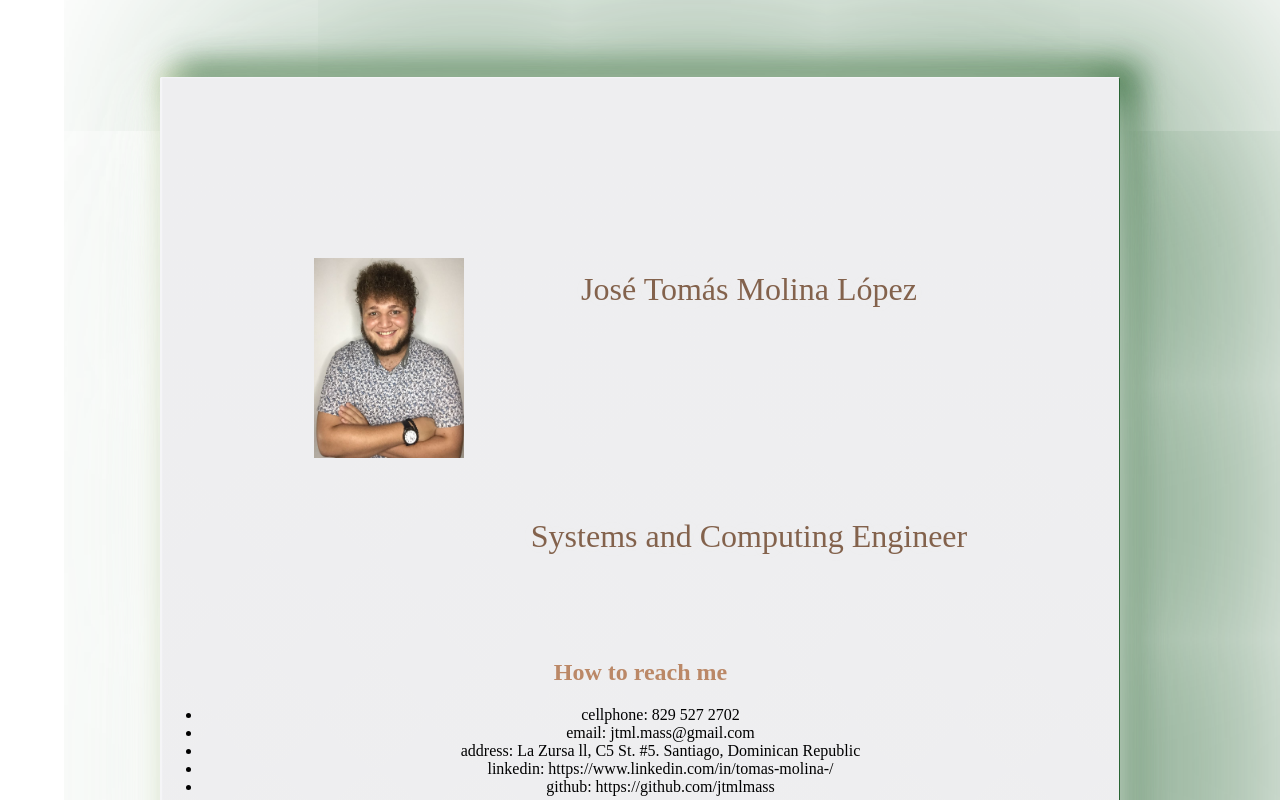
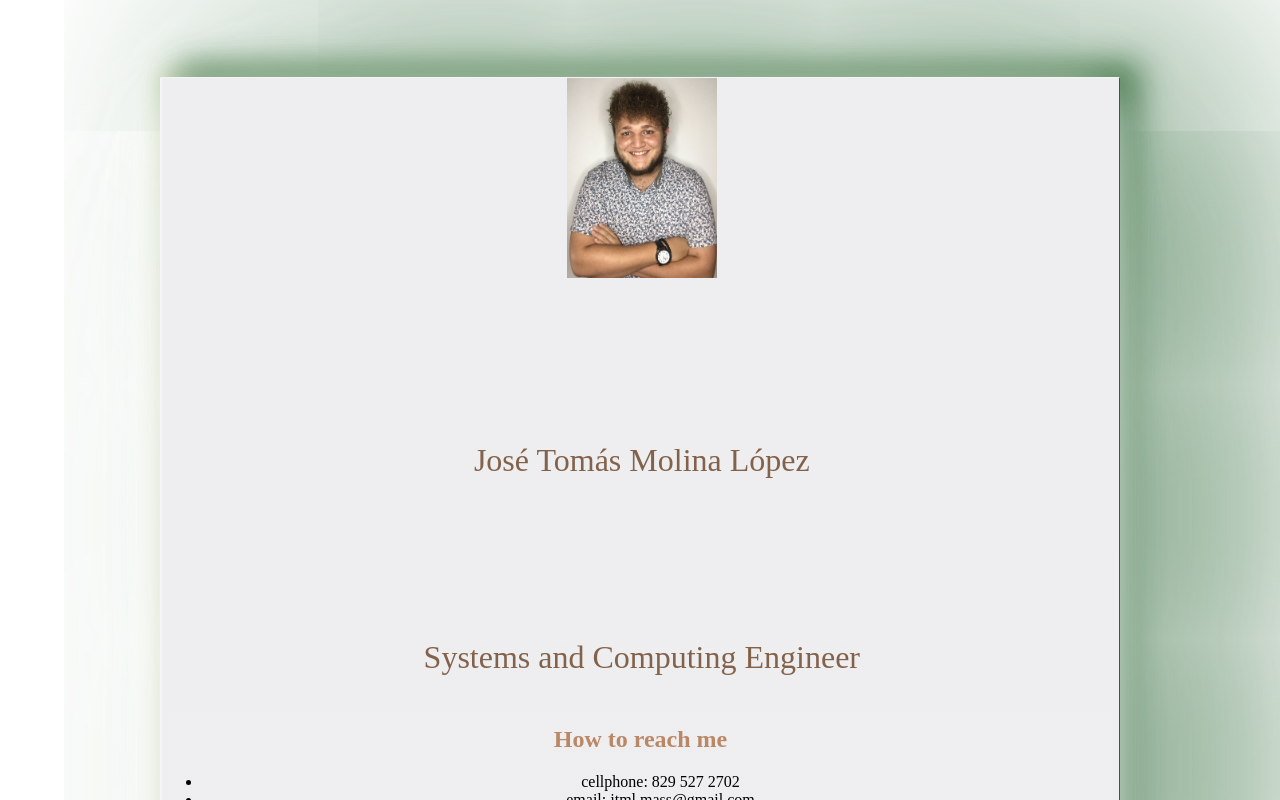
Before and after one commit to tomasjml/cv-tomas-molina, a React (Create React App) app: page / in a window 1280 px wide. Shown: the top 800 px of the page. Built offline with nearby package versions, Linux system fonts and the light colour scheme; a web font is replaced by a local one.

Commit message:
Starting grid trial

```diff
--- a/src/App.js
+++ b/src/App.js
@@ -28,8 +28,13 @@ function App() {
   return (
     <div className="App">
       <div className="paper">
+        <div class="row">
           <HeaderIdentification name={name} dedication={dedication} yourImage={tomasMolina}/>
+        </div>
+        <div className="row">
           <ContactInfo contactData={contactData} />
+        </div>
+        <div className="row">
           <ProfileInfo info={profileDescription}/>
           <BirthInfo birthDate={birthDate} birthPlace={birthPlace}/>
           <SkillsInfo codingData={codingData.join(", ")} frameData={frameData} passiveData={passiveData.join(", ")}/>
@@ -38,6 +43,7 @@ function App() {
           <EducationalInfo educationalData={educationalData}/>
         </div>
       </div>
+    </div>
   );
 }
 
--- a/src/components/header-identification/HeaderIdentification.js
+++ b/src/components/header-identification/HeaderIdentification.js
@@ -2,16 +2,10 @@ import React from 'react';
 
 const HeaderIdentification = ({name, dedication, yourImage}) => {
     return (
-        <header>
-            <div className="row">
-                <div className="col">
-                    <img src={yourImage} alt={"A picture of: " + name} width="150" height="200"/>
-                </div>
-                <div className="col">
-                    <h1>{name}</h1>
-                    <h1>{dedication}</h1>
-                </div>
-            </div>
+        <header className="justify__content__center info__lg">
+            <img src={yourImage} alt={"A picture of: " + name} width="150" height="200"/>
+            <h1>{name}</h1>
+            <h1>{dedication}</h1>
         </header>
     );
 }
--- a/src/index.css
+++ b/src/index.css
@@ -9,12 +9,14 @@
   --white: #eeeef0;
   --white-lighter: #efefef;
   --white-light: #f5f5f7;
+  --hover-inside-sm: 0.98;
 }
 
 .App {
   font-family: "overlock", cursive;
-  text-align: center;
-  display: flex;
+  grid-template-columns: repeat(2, 1fr);
+  gap: 10px;
+  grid-auto-rows: minmax(150px, auto);
 }
 
 .background {
@@ -126,41 +128,11 @@
 }
 
 .paper:hover {
-  -webkit-transform: scale(0.95);
-  -moz-transform: scale(0.95);
-  -ms-transform: scale(0.95);
-  -o-transform: scale(0.95);
-  transform: scale(0.95);
-}
-
-.row {
-  display: flex;
-  align-items: center;
-  justify-content: center;
-  /* You can set flex-wrap and
-      flex-direction individually */
-  flex-direction: row;
-  flex-wrap: wrap;
-  /* Or do it all in one line
-     with flex flow */
-  flex-flow: row wrap;
-  /* tweak where items line
-      up on the row
-      valid values are: flex-start,
-      flex-end, space-between,
-      space-around, stretch */
-  align-content: flex-end;
-  width: 100%;
-}
-
-.col {
-  display: flex;
-  align-items: center;
-  justify-content: center;
-  flex-flow: column wrap;
-  align-content: stretch;
-  margin: 3%;
-  padding: 0.5%;
+  -webkit-transform: scale(var(--hover-inside-sm));
+  -moz-transform: scale(var(--hover-inside-sm));
+  -ms-transform: scale(var(--hover-inside-sm));
+  -o-transform: scale(var(--hover-inside-sm));
+  transform: scale(var(--hover-inside-sm));
 }
 
 h1 {
@@ -208,3 +180,31 @@ code {
   font-family: source-code-pro, Menlo, Monaco, Consolas, "Courier New",
     monospace;
 }
+
+.justify__content__start {
+  justify-content: start;
+}
+
+.justify__content__end {
+  justify-content: end;
+}
+
+.justify__content__center {
+  justify-content: center;
+}
+
+.info__sm {
+  width: 540px;
+}
+
+.info__md {
+  width: 720px;
+}
+
+.info__lg {
+  width: 960px;
+}
+
+.info__xl {
+  width: 1140px;
+}
```
Also changed, not shown: src/components/header-identification/HeaderIdentification.css (added). Lines whose indentation alone changed are shown as unchanged.
